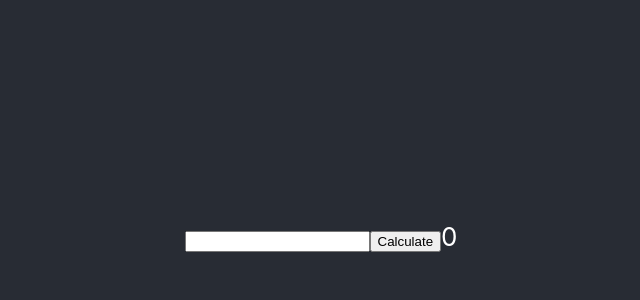
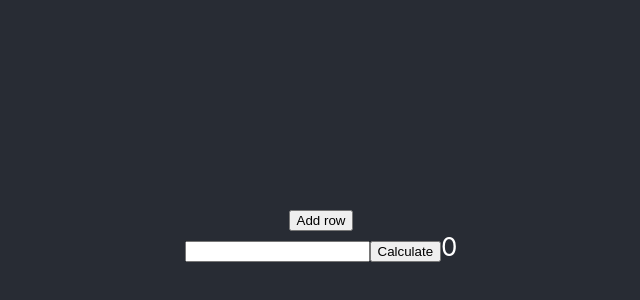
Before and after one commit to meagerfindings/mathpad, a React (Create React App) app: page / in a window 1280 px wide. Shown: the part 164-464 px from the top of the page, without its empty margins (319-959 px from the left). Built offline with nearby package versions, Linux system fonts and the light colour scheme.

Commit message:
[feature] add new rows

```diff
--- a/src/App.js
+++ b/src/App.js
@@ -1,18 +1,40 @@
+import _ from "lodash";
 import React, { Component } from 'react';
 import './App.css';
 import RowContainer from "./Components/rowContainer"
 
 class App extends Component {
 
+  state = {
+    rows: [{ id: 1, name: "Row 1"}]
+  };
+
+  addRow = () => {
+    const rowCount = this.state.rows.length;
+    const newRows = [
+      ...this.state.rows,
+      { id: rowCount + 1, name: `Row ${rowCount}` }
+    ];
+
+    this.setState({ rows: newRows });
+  };
+
   render() {
     return (
       <div className="App">
         <header className="App-header">
-          <RowContainer />
+          <button onClick={this.addRow}>Add row</button>
+          {this.renderRows()}
         </header>
       </div>
     );
   }
+
+  renderRows = () => {
+    return _.map(this.state.rows, ((item) => (
+      <RowContainer key={item.id} name={item.name}/>
+    )))
+  };
 }
 
 export default App;
--- a/src/Components/inputBox.js
+++ b/src/Components/inputBox.js
@@ -5,7 +5,6 @@ class InputBox extends React.Component {
 
     static defaultProps = {
       handleUpdate: _.noop,
-      // value: "",
     };
 
     render() {
@@ -15,7 +14,6 @@ class InputBox extends React.Component {
               type="text"
               name="inputField"
               onChange={this.handleChange.bind(this)}
-              // value={this.props.value}
             />
           </span>
         )
@@ -23,7 +21,7 @@ class InputBox extends React.Component {
 
     handleChange(event) {
         this.props.handleUpdate(event.target.value);
-    }
+    };
 }
 
 export default InputBox;
--- a/src/Components/rowContainer.js
+++ b/src/Components/rowContainer.js
@@ -4,9 +4,6 @@ import ResultDisplay from "./resultDisplay";
 import mathParser from "../Helpers/mathParser";
 
 class RowContainer extends React.Component {
-  static defaultProps = {
-    inputValue: 0,
-  };
 
   state = {
     inputValue: this.props.inputValue,
```
